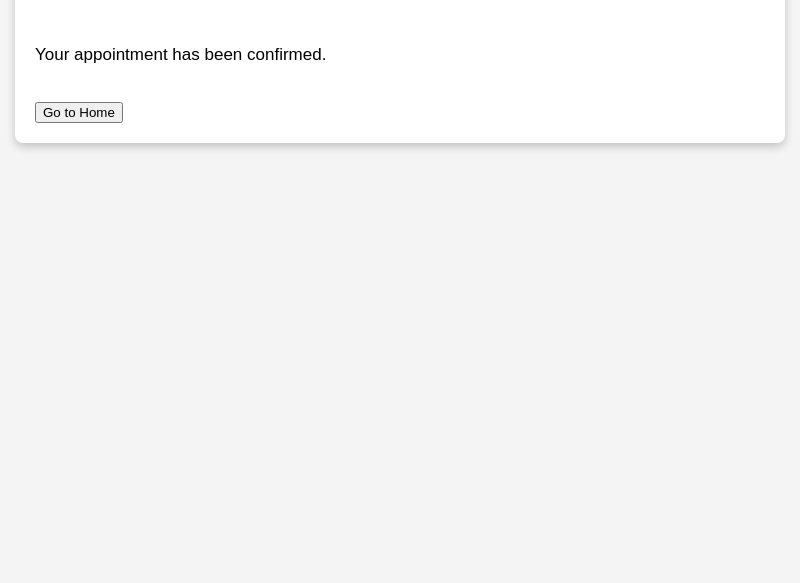
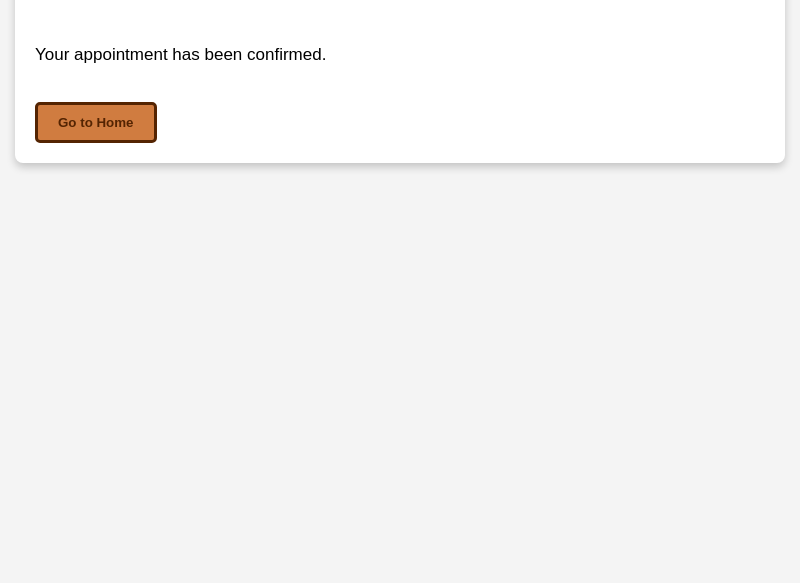
Before and after one commit to ngpal/animal-shelter-website, an Electron app: page pages/confirmation.html in a window 800 px wide. Shown: the part 217-800 px from the top of the page. Drawn offline with Linux system fonts and the light colour scheme.

Commit message:
confirmation page button styling

```diff
--- a/pages/confirmation.html
+++ b/pages/confirmation.html
@@ -15,7 +15,7 @@
     <img src="../images/logo-no-background.png" alt="logo" width="100" height="100">
     <h1>Appointment Confirmation</h1><br>
     <p>Your appointment has been confirmed.</p><br>
-    <button onclick="redirectToHome()">Go to Home</button>
+    <button onclick="redirectToHome()" class="login-button">Go to Home</button>
     </div>
 </body>
 </html>
```
